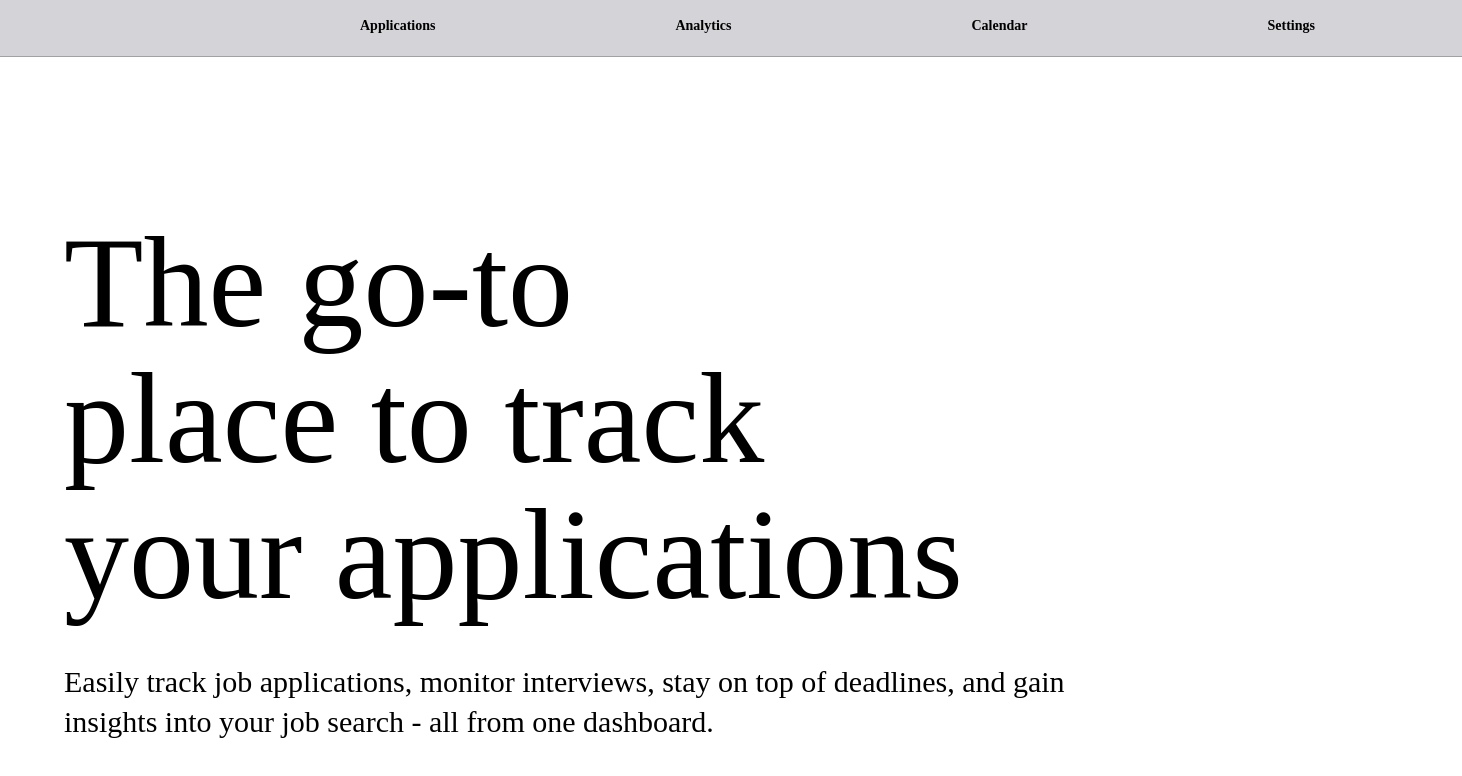
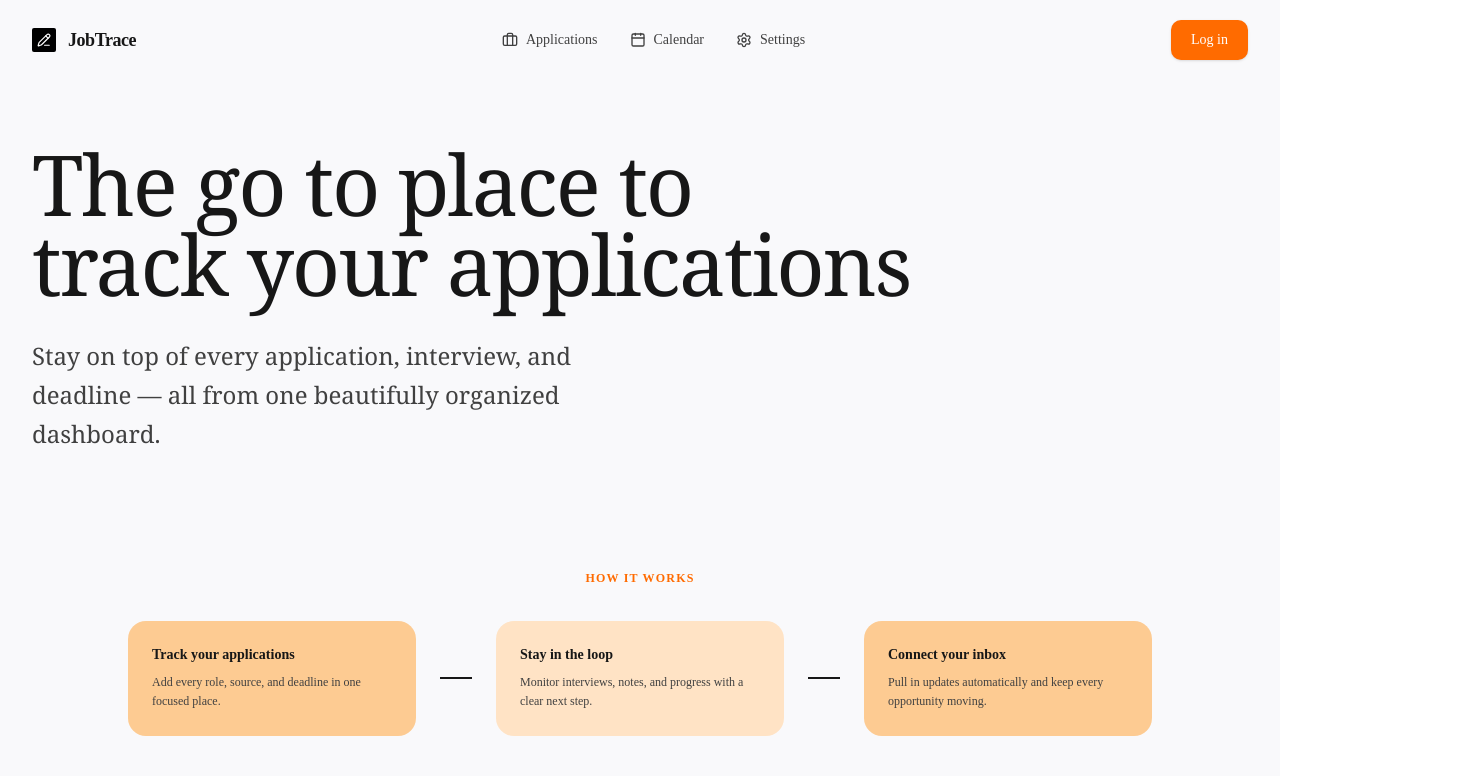
Before and after one commit to XavianM/Job-application-tracker, a Next.js app: page / in a window 1280 px wide. Shown: the top 776 px of the page, 1462 px wide, since content can reach past the window. Built offline with nearby package versions, Linux system fonts and the light colour scheme.

Commit message:
Imported code for hero section

```diff
--- a/app/page.tsx
+++ b/app/page.tsx
@@ -1,19 +1,112 @@
 
+import { Briefcase, Calendar, Settings, PencilLine } from 'lucide-react';
 
 export default function Home() {
   return (
-    <div className="w-[1462px] h-[1145px] pb-[481px] relative bg-white inline-flex flex-col justify-start items-start gap-20 overflow-hidden">
-      {/* Top Navigation Bar */}
-      <div className="w-[1462px] h-16 pl-[360px] pt-4 pb-5 bg-zinc-300 outline outline-1 outline-neutral-400 inline-flex items-center gap-60">
-          <div className="justify-center text-black text-sm font-bold font-['DM_Sans'] leading-5">Applications </div>
-          <div className="justify-center text-black text-sm font-bold font-['DM_Sans'] leading-5">Analytics </div>
-          <div className="justify-center text-black text-sm font-bold font-['DM_Sans'] leading-5">Calendar </div>
-          <div className="justify-center text-black text-sm font-bold font-['DM_Sans'] leading-5">Settings </div>
-      </div>
+    <div className="min-h-screen bg-[#F9F9FB] text-neutral-900 font-sans antialiased">
+      {/* Navigation Header */}
+      <header className="w-full max-w-7xl mx-auto px-8 py-5 flex items-center justify-between">
+        {/* Logo */}
+        <div className="flex items-center gap-3 font-bold text-lg tracking-tight">
+          <div className="w-6 h-6 bg-black flex items-center justify-center rounded-[2px]">
+            <PencilLine size={14} color="white" />
+          </div>
+          <span>JobTrace</span>
+        </div>
 
-      <main className="flex flex-1 w-full max-w-3xl flex-col items-center justify-between py-32 px-16 bg-white dark:bg-black sm:items-start">
-        <div className="w-[964px] mt-[-50px] justify-start text-black text-[130px] font-normal font-['Crimson_Text'] leading-[136px]">The go-to <br/>place to track<br/>your applications</div>
-        <div className="w-[1037px] mt-10 justify-start text-black text-[30px] font-normal font-['Crimson_Text'] leading-10">Easily track job applications, monitor interviews, stay on top of deadlines, and gain insights into your job search - all from one dashboard.</div>
+        {/* Center Nav Links */}
+        <nav className="flex items-center gap-8 text-sm font-medium text-neutral-700">
+          <a href="#" className="flex items-center gap-2 hover:text-black transition-colors">
+            <Briefcase size={16} />
+            <span>Applications</span>
+          </a>
+          <a href="#" className="flex items-center gap-2 hover:text-black transition-colors">
+            <Calendar size={16} />
+            <span>Calendar</span>
+          </a>
+          <a href="#" className="flex items-center gap-2 hover:text-black transition-colors">
+            <Settings size={16} />
+            <span>Settings</span>
+          </a>
+        </nav>
+
+        {/* CTA Button */}
+        <div>
+          <button className="bg-[#FF6B00] hover:bg-[#E05E00] text-white font-medium text-sm px-5 py-2.5 rounded-lg transition-colors shadow-sm">
+            Log in
+          </button>
+        </div>
+      </header>
+
+      {/* Main Hero Section */}
+      <main className="max-w-7xl mx-auto px-8 pt-16 pb-24">
+        {/* Hero Headlines */}
+        <div className="max-w-4xl">
+          <h1 className="font-serif text-[84px] leading-[0.95] tracking-tight font-normal text-neutral-900 mb-8">
+            The go to place to <br />
+            track your applications
+          </h1>
+          <p className="font-serif text-2xl text-neutral-700 max-w-xl leading-relaxed">
+            Stay on top of every application, interview, and deadline — all from one beautifully organized dashboard.
+          </p>
+        </div>
+
+        {/* How It Works Section */}
+        <div className="mt-28">
+          <div className="text-center mb-8">
+            <span className="text-xs font-bold tracking-widest uppercase text-[#FF6B00]">
+              HOW IT WORKS
+            </span>
+          </div>
+
+          <div className="flex items-stretch justify-between gap-4 max-w-5xl mx-auto">
+            {/* Step 1 */}
+            <div className="flex-1 bg-[#FDCB92] p-6 rounded-2xl flex flex-col justify-between">
+              <div>
+                <h3 className="font-semibold text-sm text-neutral-900 mb-2">
+                  Track your applications
+                </h3>
+                <p className="text-xs text-neutral-700 leading-relaxed">
+                  Add every role, source, and deadline in one focused place.
+                </p>
+              </div>
+            </div>
+
+            {/* Divider */}
+            <div className="flex items-center justify-center px-2">
+              <div className="w-8 h-[2px] bg-neutral-900" />
+            </div>
+
+            {/* Step 2 */}
+            <div className="flex-1 bg-[#FFE3C5] p-6 rounded-2xl flex flex-col justify-between">
+              <div>
+                <h3 className="font-semibold text-sm text-neutral-900 mb-2">
+                  Stay in the loop
+                </h3>
+                <p className="text-xs text-neutral-700 leading-relaxed">
+                  Monitor interviews, notes, and progress with a clear next step.
+                </p>
+              </div>
+            </div>
+
+            {/* Divider */}
+            <div className="flex items-center justify-center px-2">
+              <div className="w-8 h-[2px] bg-neutral-900" />
+            </div>
+
+            {/* Step 3 */}
+            <div className="flex-1 bg-[#FDCB92] p-6 rounded-2xl flex flex-col justify-between">
+              <div>
+                <h3 className="font-semibold text-sm text-neutral-900 mb-2">
+                  Connect your inbox
+                </h3>
+                <p className="text-xs text-neutral-700 leading-relaxed">
+                  Pull in updates automatically and keep every opportunity moving.
+                </p>
+              </div>
+            </div>
+          </div>
+        </div>
       </main>
     </div>
   );
```
